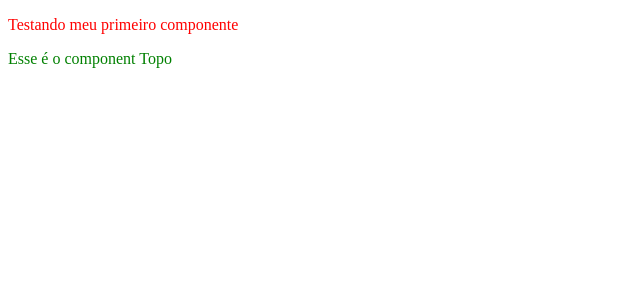
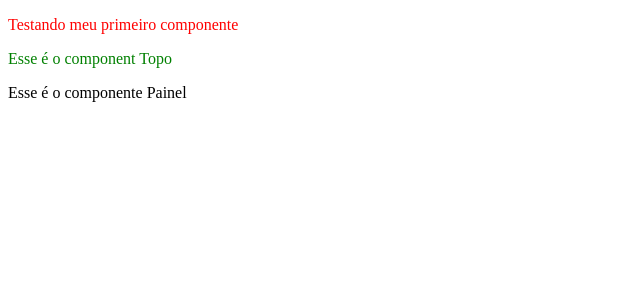
Before and after one commit to roneigualberto/udemy-angular-app1, an Angular app: page / in a window 1280 px wide. Shown: the top 300 px of the page, without its empty margins (0-640 px from the left). Built offline with nearby package versions, Linux system fonts and the light colour scheme.

Commit message:
Criação do componente Painel  via Angular CLI

```diff
--- a/src/app/app.component.html
+++ b/src/app/app.component.html
@@ -3,3 +3,4 @@
 </p>
 
   <app-topo></app-topo>
+  <app-painel></app-painel>
--- a/src/app/app.module.ts
+++ b/src/app/app.module.ts
@@ -4,12 +4,14 @@
 
 import { AppComponent } from './app.component';
 import { TopoComponent } from './topo/topo.component';
+import { PainelComponent } from './painel/painel.component';
 
 
 @NgModule({
   declarations: [
     AppComponent,
-    TopoComponent
+    TopoComponent,
+    PainelComponent
   ],
   imports: [
     BrowserModule
--- /dev/null
+++ b/src/app/painel/painel.component.html
@@ -0,0 +1,3 @@
+<p>
+  Esse é o componente Painel
+</p>
--- /dev/null
+++ b/src/app/painel/painel.component.ts
@@ -0,0 +1,15 @@
+import { Component, OnInit } from '@angular/core';
+
+@Component({
+  selector: 'app-painel',
+  templateUrl: './painel.component.html',
+  styleUrls: ['./painel.component.css']
+})
+export class PainelComponent implements OnInit {
+
+  constructor() { }
+
+  ngOnInit() {
+  }
+
+}
```
Also changed, not shown: src/app/painel/painel.component.css (added), 1 other file (tests, documents, lock files or other folders).
